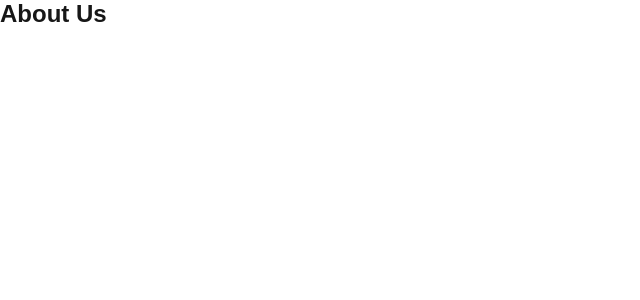
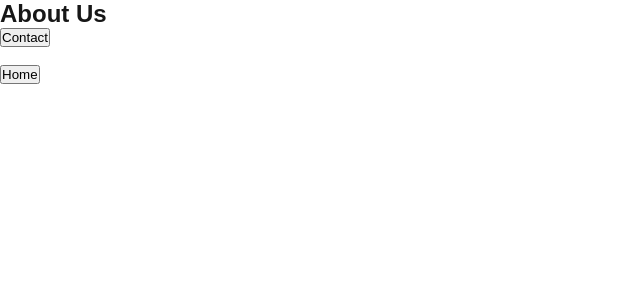
Before and after one commit to madhumitasugandhi/nextjs, a Next.js app: page /about in a window 1280 px wide. Shown: the top 300 px of the page, without its empty margins (0-640 px from the left). Built offline with nearby package versions, Linux system fonts and the light colour scheme.

Commit message:
Navigation routing done by creating button for routing.

```diff
--- a/src/app/about/page.js
+++ b/src/app/about/page.js
@@ -1,7 +1,14 @@
+'use client'
+import { useRouter } from "next/navigation"
+
+
 const about = () => {
+    const router = useRouter();
   return (
     <>
         <h2>About Us</h2>
+        <button onClick={()=> router.push('/contact')}>Contact</button><br/><br/>
+        <button onClick={()=> router.push('/home')}>Home</button>
     </>
   )
 }
```
